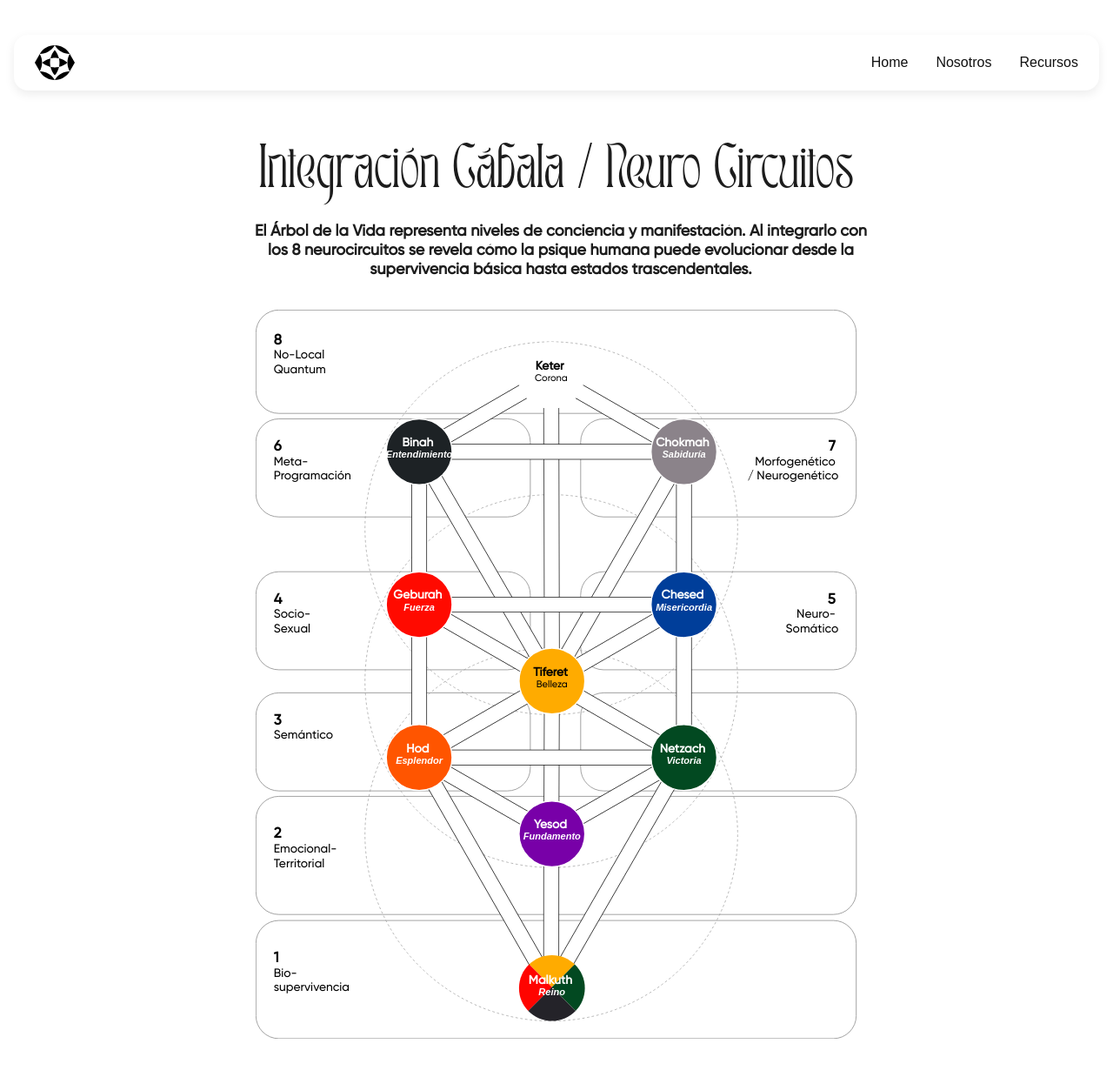
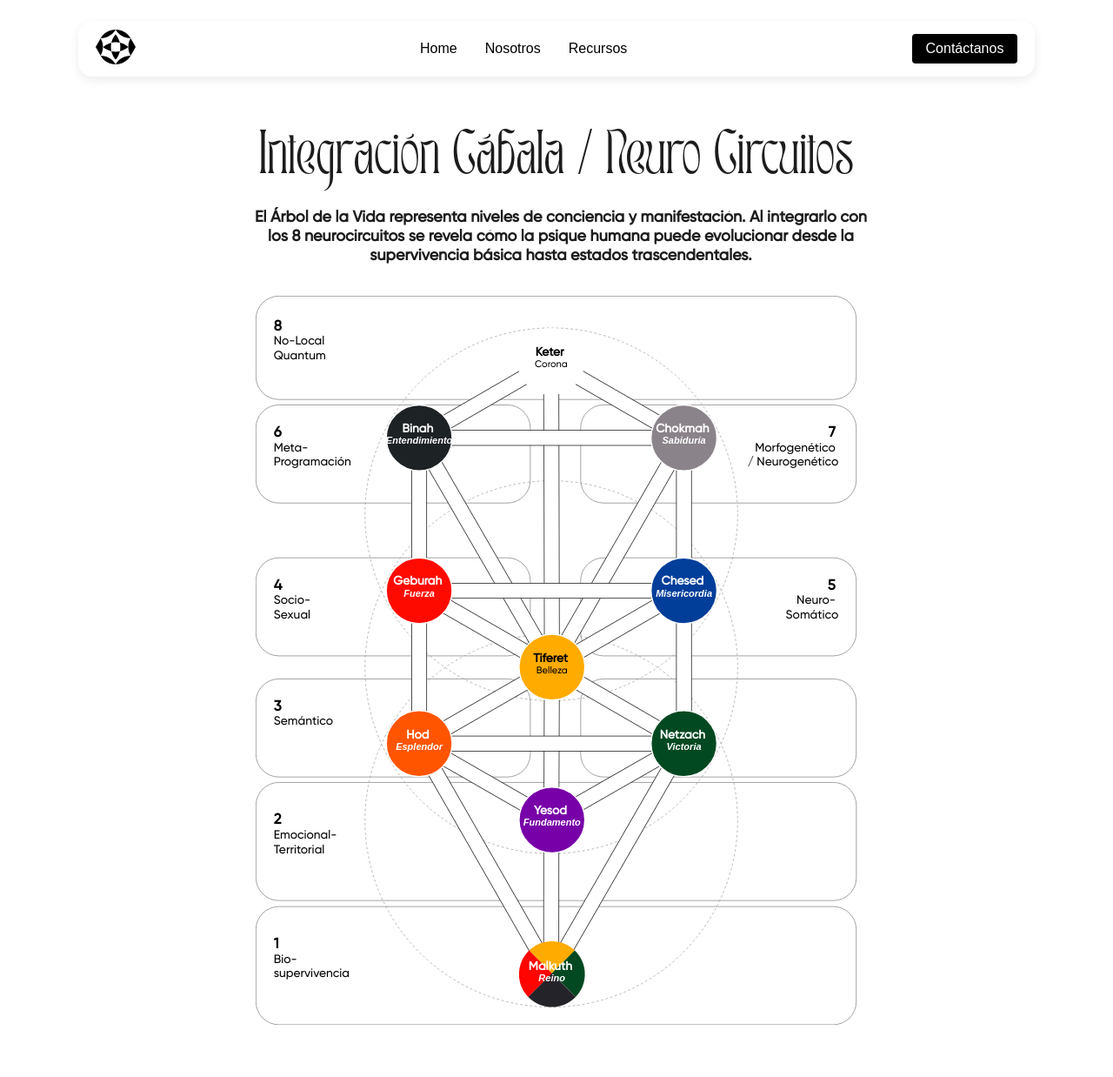
Before and after one commit to juliotoribio/cabalaexplainer, a Flask app: page / in a window 1280 px wide. Shown: the whole page at 87% size. After the commit the page ends 1178 px from the top, so only its background shows below. Run offline with Flask 3, Linux system fonts and the light colour scheme; some web fonts are replaced.

Commit message:
actualizado

```diff
--- a/app.py
+++ b/app.py
@@ -14,5 +14,11 @@ def nosotros():
 def recursos():
     return render_template('recursos.html')
 
+# <-- Aquí agregamos la ruta de contacto
+@app.route('/contacto')
+def contacto():
+    return render_template('contacto.html')
+
+
 if __name__ == '__main__':
     app.run(debug=True, port=5001)
--- a/static/menu.css
+++ b/static/menu.css
@@ -1,54 +1,44 @@
-/* menu.css */
-
+/* contenedor principal */
 .navbar {
   display: flex;
   align-items: center;
-  justify-content: space-between;
-  background-color: #ffffff;
-  padding: 0.75rem 1.5rem;
+  margin: 0px 7%;
+  padding: 10px 20px;
+  background: #fff;
   border-radius: 1rem;
-  box-shadow: 0 4px 12px rgba(0, 0, 0, 0.08);
-  max-width: 1200px;
-  margin: 1rem auto;
+  box-shadow: 0 4px 12px rgba(0, 0, 0, 0.08);}
+
+/* logo */
+.navbar__logo img {
+  height: 40px;
 }
 
-.navbar__logo img {
-  height: 2.5rem;
-  width: auto;
-  display: block;
+/* menú: ocupa todo el espacio central */
+.navbar__menu {
+  display: flex;
+  list-style: none;
+  margin: 0;
+  padding: 0;
+  gap: 2rem;
+  flex: 1;
+  justify-content: center;
 }
 
-.navbar__menu {
-  list-style: none;
-  display: flex;
-  gap: 2rem;
-  margin: 0;
-  padding: 0;
+/* cada enlace del menú */
+.navbar__item a {
+  text-decoration: none;
+  font-weight: 500;
+  color: #000; /* tu color */
 }
 
-.navbar__item a {
+/* botón “Contáctanos” */
+.navbar__button {
+  display: inline-block;
+  background-color: #000;  /* tu color principal */
+  color: #fff;
   text-decoration: none;
-  font-size: 1rem;
+  padding: 0.5rem 1rem;
+  border-radius: 4px;
   font-weight: 500;
-  color: #111111;
-  transition: color 0.2s ease;
+  margin-left: auto; /* garantiza que quede a la derecha */
 }
-
-.navbar__item a:hover {
-  color: #555555;
-}
-
-/* Responsive: reduce gap on smaller screens */
-@media (max-width: 768px) {
-  .navbar {
-    padding: 0.5rem 1rem;
-  }
-
-  .navbar__menu {
-    gap: 1rem;
-  }
-
-  .navbar__item a {
-    font-size: 0.95rem;
-  }
-}
--- a/static/styles.css
+++ b/static/styles.css
@@ -27,7 +27,7 @@ body {
   padding: 0px 0%;
   background: #FFFFFF;
   text-align: center;
-  margin-top: 40px;
+  margin-top: 24px;
   margin-bottom: 40px;
 
 }
--- a/templates/index.html
+++ b/templates/index.html
@@ -15,16 +15,23 @@
 </head>
 <body>
   <nav class="navbar">
-    <!-- Logo SVG (reemplazar luego con el SVG real) -->
-    <a href="/" class="navbar__logo">
+    <!-- logo a la izquierda -->
+    <a href="{{ url_for('index') }}" class="navbar__logo">
       <img src="{{ url_for('static', filename='logo.svg') }}" alt="Logo" />
     </a>
+
+    <!-- menú centrado -->
     <ul class="navbar__menu">
       <li class="navbar__item"><a href="{{ url_for('index') }}">Home</a></li>
       <li class="navbar__item"><a href="{{ url_for('nosotros') }}">Nosotros</a></li>
       <li class="navbar__item"><a href="{{ url_for('recursos') }}">Recursos</a></li>
     </ul>
+
+    <!-- botón a la derecha -->
+    <a href="{{ url_for('contacto') }}" class="navbar__button">Contáctanos</a>
   </nav>
+
+
 
   <section class="hero">
     <h1>Integración Cábala / Neuro Circuitos</h1>
```
